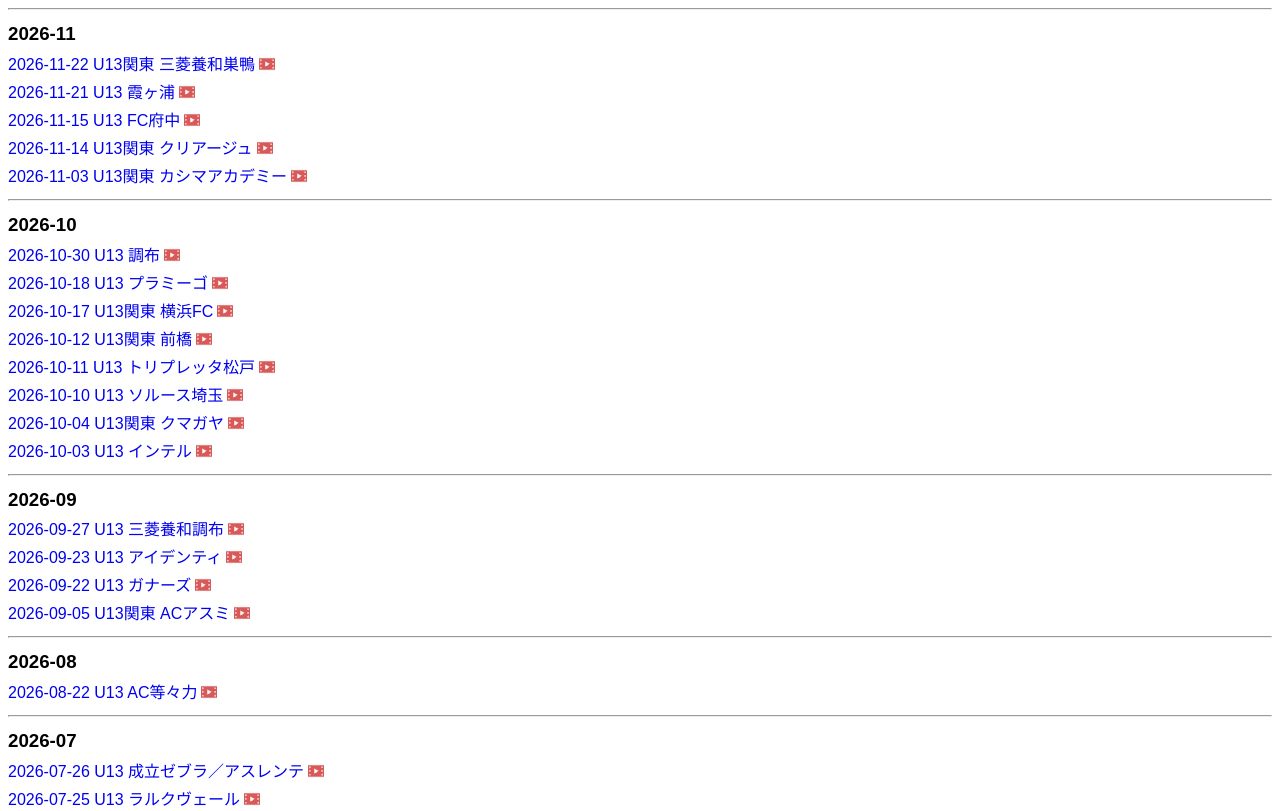
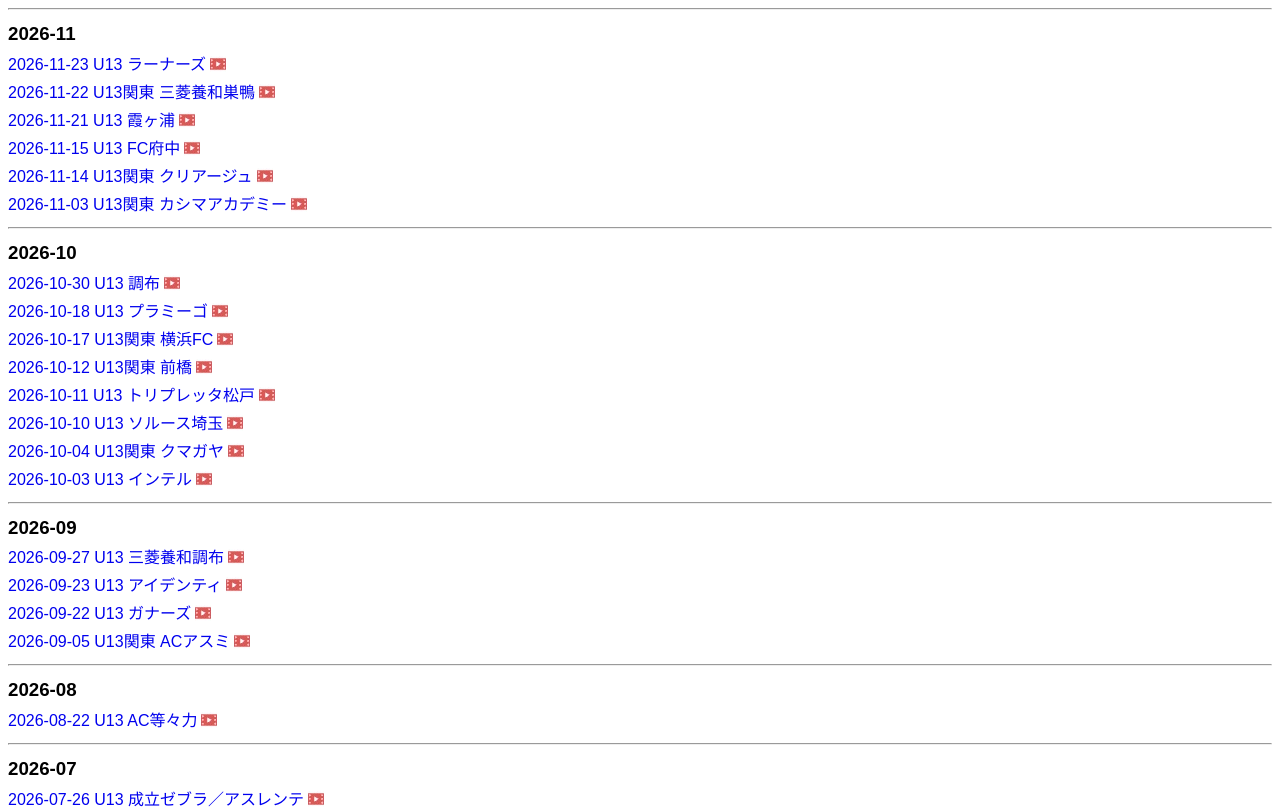
Before and after one commit to yskfj/staticweb, a plain HTML site: page jefa-jy-satoru.html in a window 1280 px wide. Shown: the top 811 px of the page. Drawn offline with Linux system fonts and the light colour scheme.

Commit message:
Add 2026-11-23 U13 ラーナーズ

```diff
--- a/jefa-jy-satoru.html
+++ b/jefa-jy-satoru.html
@@ -52,6 +52,7 @@
     -->
     <hr>
     <h3>2026-11</h3>
+    <a href="https://www.youtube.com/playlist?list=PLAed6ojJLSI8">2026-11-23 U13 ラーナーズ</a><br>
     <a href="https://www.youtube.com/playlist?list=PLXA4w1tbDsZ8">2026-11-22 U13関東 三菱養和巣鴨</a><br>
     <a href="https://www.youtube.com/playlist?list=PLNOULbKI0V8s">2026-11-21 U13 霞ヶ浦</a><br>
     <a href="https://www.youtube.com/playlist?list=PLeXWcNL51iRI">2026-11-15 U13 FC府中</a><br>
```
